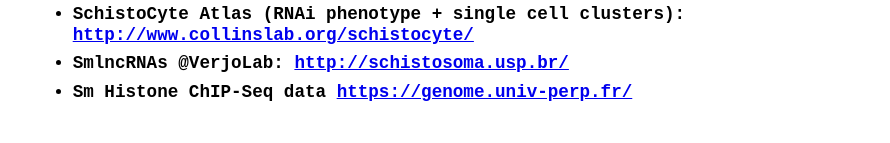
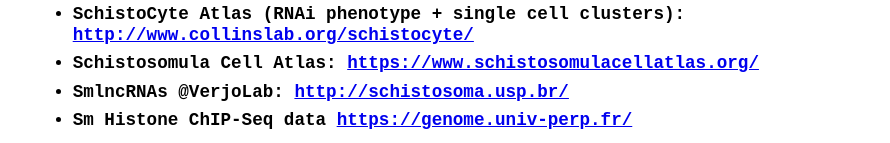
Before and after one commit to schistos/schistos.github.io, a plain HTML site: page index.html in a window 1280 px wide. Shown: the part 931-1074 px from the top of the page, without its empty margins (185-1075 px from the left). Drawn offline with Linux system fonts and the light colour scheme.

Commit message:
Update index.html

```diff
--- a/index.html
+++ b/index.html
@@ -31,6 +31,7 @@
       <li>GeneDB: <a href=https://www.genedb.org/>https://www.genedb.org/</a> </li>
       <li>SchistoDB: <a href=https://schistodb.net/>https://schistodb.net/</a> </li>
       <li>SchistoCyte Atlas (RNAi phenotype + single cell clusters): <a href=http://www.collinslab.org/schistocyte/>http://www.collinslab.org/schistocyte/</a> </li>
+      <li>Schistosomula Cell Atlas: <a href=https://www.schistosomulacellatlas.org/>https://www.schistosomulacellatlas.org/</a> </li>
       <li>SmlncRNAs @VerjoLab: <a href="http://schistosoma.usp.br/">http://schistosoma.usp.br/</a> </li>
       <li> Sm Histone ChIP-Seq data <a href="https://genome.univ-perp.fr/">https://genome.univ-perp.fr/</a> </li>
     </ul>
```
